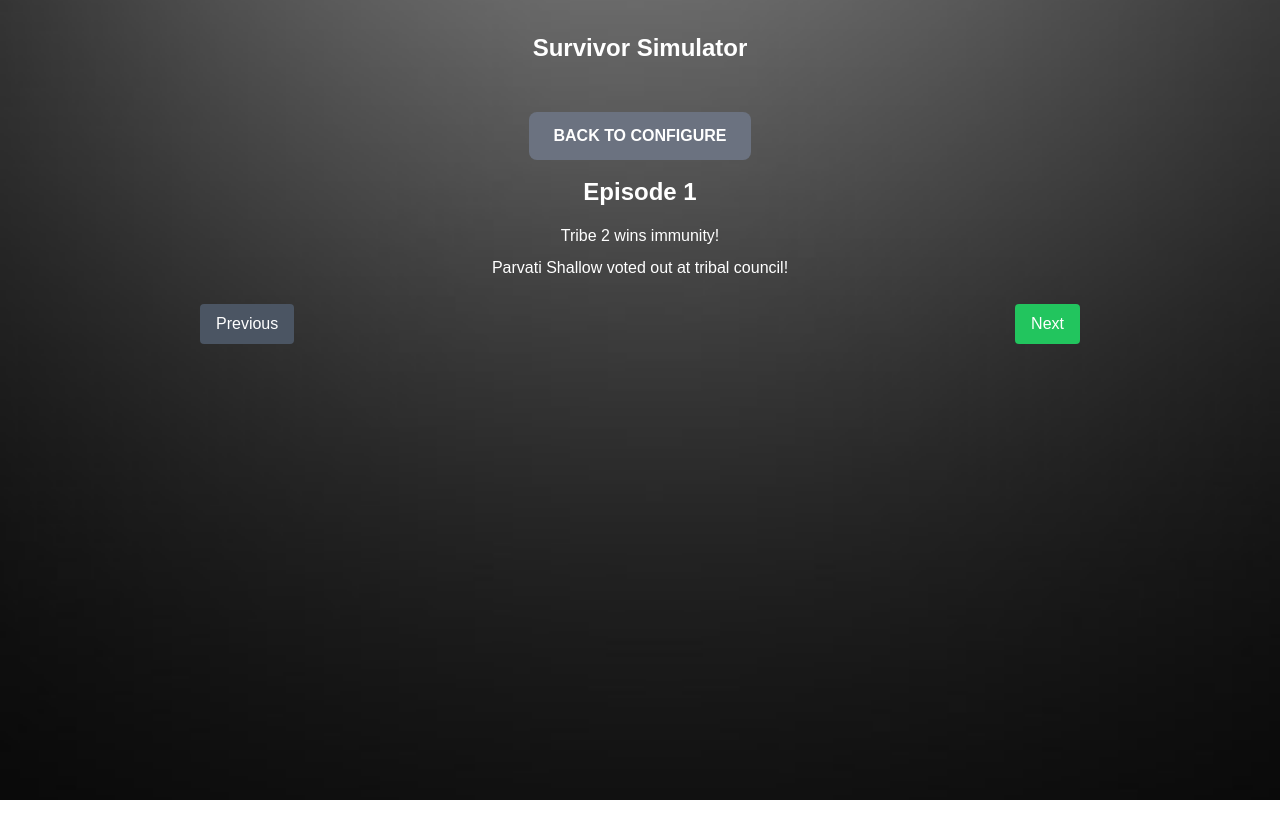
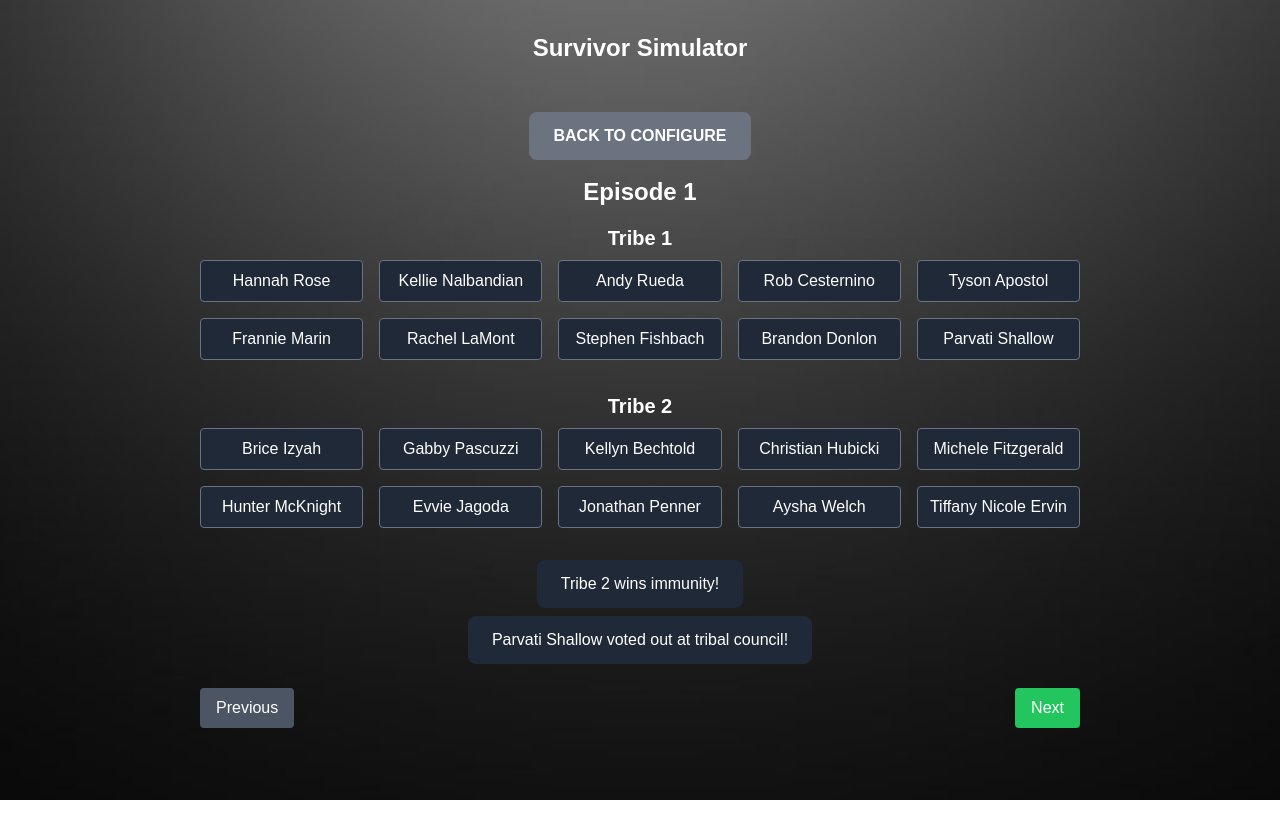
Before and after one commit to nicholasmentzer/survivorsim, a Next.js app: page / in a window 1280 px wide. Both pictures are taken after a click on the button "SIMULATE". Shown: the top 838 px of the page. Built offline with nearby package versions, Linux system fonts and the light colour scheme.

Commit message:
updated logic and ui

```diff
--- a/src/app/page.js
+++ b/src/app/page.js
@@ -97,9 +97,33 @@ export default function Home() {
                 </button>
                 <h2 className="text-2xl font-bold mt-4">Episode {currentEpisode + 1}</h2>
                 <div className="mt-4 space-y-2">
-                  {episodes[currentEpisode]?.map((event, index) => (
-                    <p key={index}>{event}</p>
-                  ))}
+                  {episodes[currentEpisode]?.map((event, index) => {
+                    if (event.type === "tribe") {
+                      return (
+                        <div key={index} className="mt-4 pb-6">
+                          <h3 className="text-xl font-bold text-white">{event.title}</h3>
+                          <div className="grid grid-cols-2 sm:grid-cols-3 md:grid-cols-4 lg:grid-cols-5 gap-4 mt-2">
+                            {event.members?.map((player) => (
+                              <div
+                                key={player.name}
+                                className="border border-gray-500 p-2 text-center rounded bg-gray-800 text-white"
+                              >
+                                {player.name}
+                              </div>
+                            ))}
+                          </div>
+                        </div>
+                      );
+                    } else {
+                      return (
+                        <div key={index} className="flex flex-col items-center space-y-2">
+                          <div className="bg-gray-800 text-white px-6 py-3 rounded-lg text-center">
+                            {event}
+                          </div>
+                        </div>
+                      );
+                    }
+                  })}
                 </div>
                 <div className="flex justify-between mt-6">
                   <button
--- a/src/app/utils/simulation.js
+++ b/src/app/utils/simulation.js
@@ -1,25 +1,16 @@
 import { voting, votingWinner, individualImmunity, tribalImmunity } from "./simulator";
 
-let totalSims = 0;
 let tribes = [];
 let merged = false;
 let winner = -1;
 let loser = -1;
 let state = "configure";
 let week = 1;
-let looping = false;
 
 const populateTribes = (players, updateResults) => {
-    const tribe1 = [];
-    const tribe2 = [];
-
-    players.forEach((player) => {
-      if (player.tribe === 0) {
-        tribe1.push(player);
-      } else {
-        tribe2.push(player);
-      }
-    });
+  const shuffledPlayers = [...players].sort(() => Math.random() - 0.5);
+  const tribe1 = shuffledPlayers.slice(0, 10);
+  const tribe2 = shuffledPlayers.slice(10, 20);
 
   tribes = [tribe1, tribe2];
   merged = false;
@@ -27,10 +18,6 @@ const populateTribes = (players, updateResults) => {
   loser = -1;
   state = "immunity";
   week = 1;
-
-    updateResults("Starting Tribes:");
-    updateResults(`Tribe 1: ${tribe1.map((p) => p.name).join(", ")}`);
-    updateResults(`Tribe 2: ${tribe2.map((p) => p.name).join(", ")}`);
 };
 
 
@@ -51,7 +38,6 @@ const populateTribes = (players, updateResults) => {
       episodes.push(episode);
     }
 
-    console.log(episodes);
     updateResults(episodes);
   };
 
@@ -60,10 +46,16 @@ const populateTribes = (players, updateResults) => {
  * @param {Function} updateResults - Callback to update the game status.
  */
 const handlePreMergePhase = (updateResults) => {
-  const statusDiv = [];
   if (tribes[0].length + tribes[1].length === 12) {
     mergeTribes(updateResults);
+    handlePostMergePhase(updateResults);
   } else {
+      updateResults(
+        { type: "tribe", title: "Tribe 1", members: [...tribes[0]] }
+      );
+      updateResults(
+        { type: "tribe", title: "Tribe 2", members: [...tribes[1]] }
+      );
       winner = tribalImmunity(tribes);
       tribes[winner].forEach((player) => player.teamWins++);
       loser = winner === 0 ? 1 : 0;
@@ -82,6 +74,14 @@ const handlePreMergePhase = (updateResults) => {
  */
 const handlePostMergePhase = (updateResults) => {
     const tribe = tribes[0];
+    updateResults(
+      { type: "tribe", title: "Current Tribe", members: [...tribes[0]] },
+    );
+    if (tribes[1].length > 0) {
+      updateResults(
+        { type: "tribe", title: "Jury", members: [...tribes[1]] }
+      );
+    }
     if (tribe.length > 3) {
         winner = individualImmunity(tribe);
         const immune = tribe[winner];
@@ -104,15 +104,12 @@ const handlePostMergePhase = (updateResults) => {
           state = "gameover";
         }
     } else {
-      if (state === "final") {
+        state = "final";
+        updateResults("Final tribal votes are being tallied.");
         const soleSurvivor = votingWinner(tribes[0], tribes[1]);
         soleSurvivor.totalWins++;
         updateResults(`The sole survivor is ${soleSurvivor.name}!`);
         state = "gameover";
-      } else {
-        state = "final";
-        updateResults("Final tribal votes are being tallied.");
-      }
     }
   };
 
```
Lines whose indentation alone changed are shown as unchanged.
